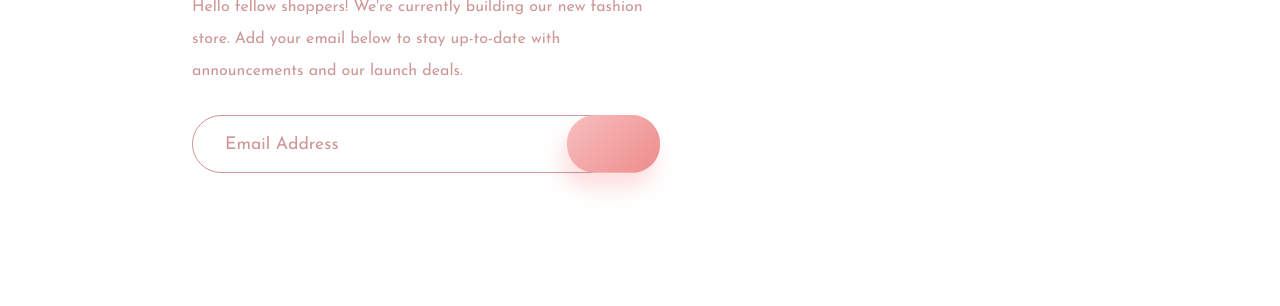
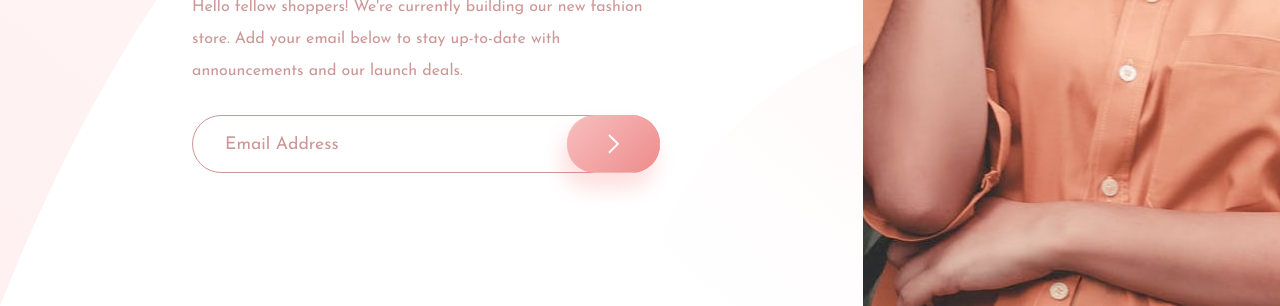
Before and after one commit to jmontesv/landing-newsletter-ropa, a website: page index.html in a window 1280 px wide. Shown: the part 494-800 px from the top of the page. Drawn offline with Linux system fonts and the light colour scheme; the site is published under a folder, as on GitHub Pages, so addresses that start at the root find nothing; files whose address does not match are found by name.

Commit message:
ajuste path imagenes

```diff
--- a/sass/banner.scss
+++ b/sass/banner.scss
@@ -1,6 +1,6 @@
 .banner {
   min-width: 375px;
   height: 250px;
-  background-image: url("/public/img/hero-mobile.jpg");
+  background-image: url("public/img/hero-mobile.jpg");
   background-size: cover;
 }
--- a/sass/index.scss
+++ b/sass/index.scss
@@ -37,7 +37,7 @@ h1 {
 @media screen and (min-width: 1024px) {
   body {
     flex-wrap: wrap;
-    background-image: url("/public/img/bg-pattern-desktop.svg");
+    background-image: url("public/img/bg-pattern-desktop.svg");
     background-repeat: no-repeat;
     background-size: cover;
     background-position: bottom left;
@@ -49,7 +49,7 @@ h1 {
   }
   .banner {
     order: 1;
-    background-image: url("/public/img/hero-desktop.jpg");
+    background-image: url("public/img/hero-desktop.jpg");
     height: 100vh;
   }
   .newsletter {
--- a/sass/newsletter.scss
+++ b/sass/newsletter.scss
@@ -39,7 +39,7 @@
     height: 30px;
     width: 30px;
     transform: translateY(-50%);
-    background-image: url("/public/img/icon-error.svg");
+    background-image: url("public/img/icon-error.svg");
     background-repeat: no-repeat;
     right: 3.8rem;
     top: 50%;
@@ -87,14 +87,14 @@
   top: 0;
   bottom: 0;
   border: none;
-  background-image: url("/public/img/icon-arrow.svg"), var(--gradient2);
+  background-image: url("public/img/icon-arrow.svg"), var(--gradient2);
   background-repeat: no-repeat;
   background-position: center;
   padding: 0 1.9rem;
   border-radius: 28px;
   box-shadow: -5px 15px 20px 1px hsla(0, 93%, 68%, 0.2);
   &:hover {
-    background-image: url("/public/img/icon-arrow.svg"), var(--gradient1);
+    background-image: url("public/img/icon-arrow.svg"), var(--gradient1);
     background-position: center;
     box-shadow: -5px 15px 20px 1px var(--gradient1);
   }
```
Also changed, not shown: public/css/index.css.
